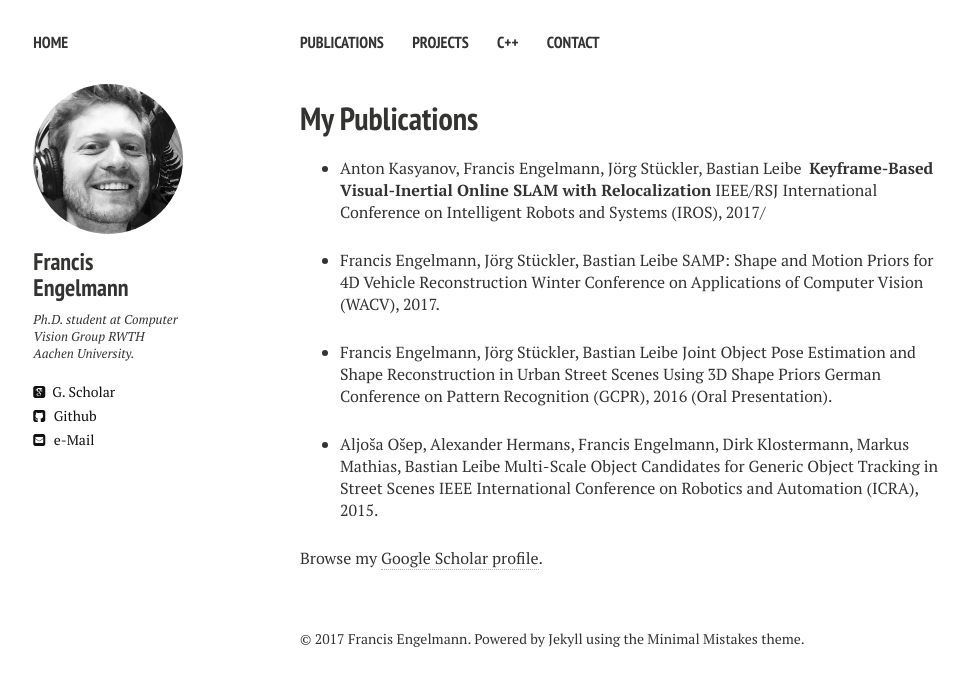
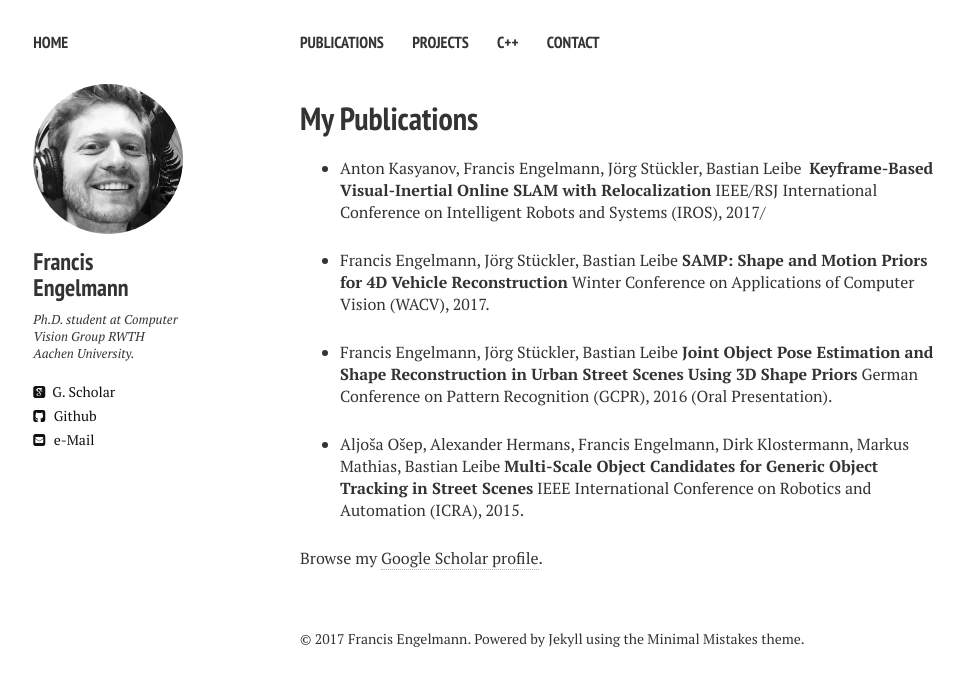
Before and after one commit to francisengelmann/francisengelmann.github.io, a Jekyll site: the page built from publications.md, in a window 1280 px wide. Shown: the top 686 px of the page, without its empty margins (20-989 px from the left). Built offline with Jekyll 4.4.1, drawn with Linux system fonts in a browser that asks for light colours; nearby versions of some CDN libraries.

Commit message:
Update publications.md

```diff
--- a/publications.md
+++ b/publications.md
@@ -11,15 +11,15 @@ comments: false
   IEEE/RSJ International Conference on Intelligent Robots and Systems (IROS), 2017/
 
 * Francis Engelmann, Jörg Stückler, Bastian Leibe
-  SAMP: Shape and Motion Priors for 4D Vehicle Reconstruction
+  __SAMP: Shape and Motion Priors for 4D Vehicle Reconstruction__
   Winter Conference on Applications of Computer Vision (WACV), 2017.
 
 * Francis Engelmann, Jörg Stückler, Bastian Leibe
-  Joint Object Pose Estimation and Shape Reconstruction in Urban Street Scenes Using 3D Shape Priors
+  __Joint Object Pose Estimation and Shape Reconstruction in Urban Street Scenes Using 3D Shape Priors__
   German Conference on Pattern Recognition (GCPR), 2016 (Oral Presentation).
 
 * Aljoša Ošep, Alexander Hermans, Francis Engelmann, Dirk Klostermann, Markus Mathias, Bastian Leibe
-  Multi-Scale Object Candidates for Generic Object Tracking in Street Scenes
+  __Multi-Scale Object Candidates for Generic Object Tracking in Street Scenes__
   IEEE International Conference on Robotics and Automation (ICRA), 2015.
 
 Browse my <a href="https://scholar.google.com/citations?user=-xOsXi8AAAAJ" target="_blank">Google Scholar profile</a>.
```
